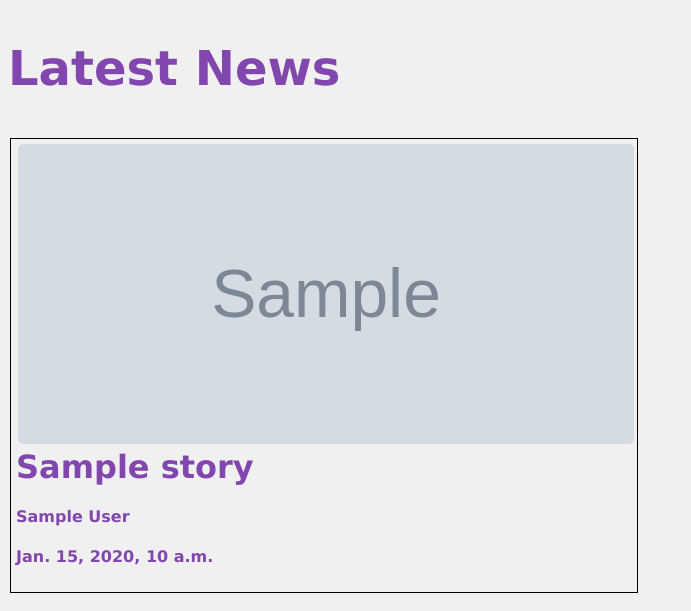
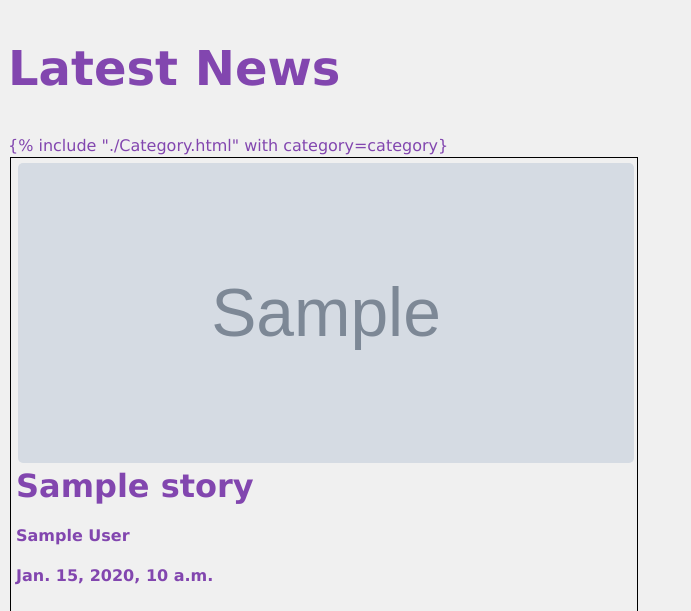
Before and after one commit to SheCodesAus/she-codes-django-news-project-AngelaClarke5678, a Django app: template she_codes_news/news/templates/news/index.html in a window 1280 px wide. Shown: the part 86-697 px from the top of the page, without its empty margins (0-691 px from the left). Run offline with Django 4.2, Linux system fonts and the light colour scheme; the template is opened without the code that fills it: most values are stand-ins (such as "Sample title", 1, 10 or a date in 2020); grey boxes marked "Sample" are stand-in pictures.

Commit message:
working on categories

```diff
--- a/she_codes_news/news/static/news/styles.css
+++ b/she_codes_news/news/static/news/styles.css
@@ -8,6 +8,12 @@
     width: 100%;
     height: 300px;
     object-fit: cover;
+}
+
+#categories {
+    display: grid;
+    grid-template-columns: 1fr;
+    grid-template-rows: 1fr;
 }
 
 #latest-stories {
--- a/she_codes_news/news/templates/news/index.html
+++ b/she_codes_news/news/templates/news/index.html
@@ -8,7 +8,12 @@
 <h2>Latest News</h2>
 
 <div id ="categories">
-
+    {% if categories %}
+        {% for category in categories %}
+            {% include "./Category.html" with category=category}
+        {% endfor %}
+        {% else %}
+        {% endif %}
 </div>
 
     <div id="latest-stories">
```
Also changed, not shown: she_codes_news/news/templates/news/Category.html (added, +8 -0 lines).
